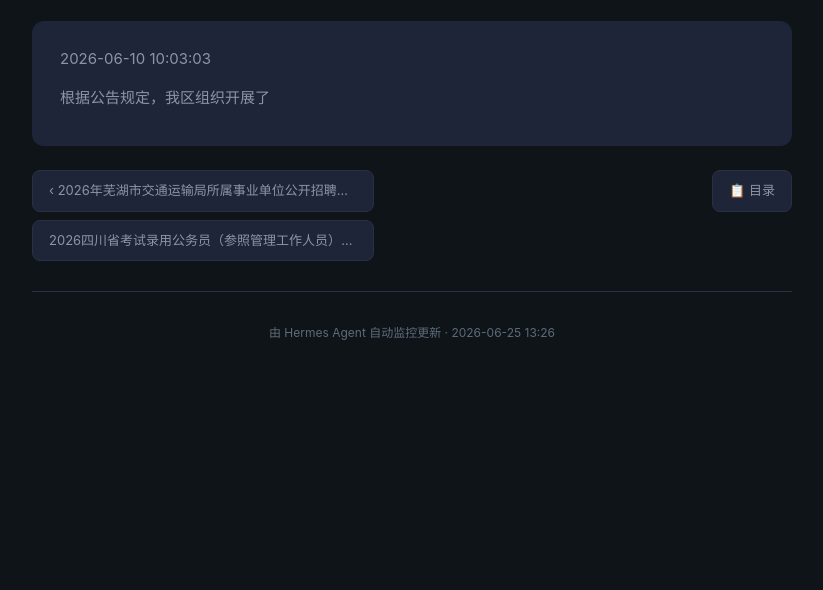
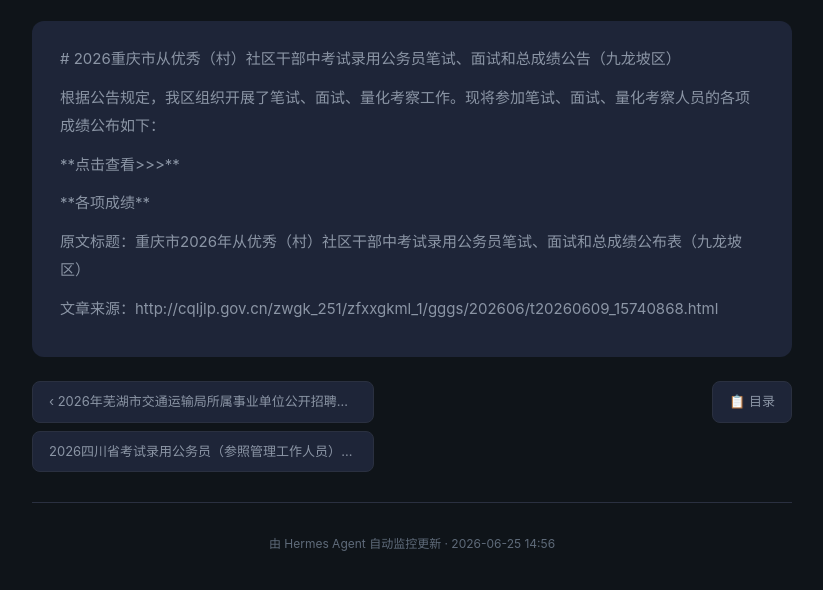
Before and after one commit to heiimzy/gongkao-monitor, a plain HTML site: page articles/a0c17764731e.html in a window 1280 px wide. Shown: the part 194-784 px from the top of the page, without its empty margins (228-1051 px from the left). Drawn offline with Linux system fonts and the light colour scheme.

Commit message:
Update a0c17764731e.html

```diff
--- a/articles/a0c17764731e.html
+++ b/articles/a0c17764731e.html
@@ -41,10 +41,14 @@ a{color:var(--ac);text-decoration:none}a:hover{text-decoration:underline}
 <a href="https://www.offcn.com/cqgwy/2026/0610/29222.html" target="_blank" rel="noopener">原文链接 ↗</a>
 </div>
 </div>
-<div class="article-body"><p>2026-06-10 10:03:03</p>
-<p>根据公告规定，我区组织开展了</p></div>
+<div class="article-body"><p># 2026重庆市从优秀（村）社区干部中考试录用公务员笔试、面试和总成绩公告（九龙坡区）</p>
+<p>根据公告规定，我区组织开展了笔试、面试、量化考察工作。现将参加笔试、面试、量化考察人员的各项成绩公布如下：</p>
+<p>**点击查看&gt;&gt;&gt;**</p>
+<p>**各项成绩**</p>
+<p>原文标题：重庆市2026年从优秀（村）社区干部中考试录用公务员笔试、面试和总成绩公布表（九龙坡区）</p>
+<p>文章来源：http://cqljlp.gov.cn/zwgk_251/zfxxgkml_1/gggs/202606/t20260609_15740868.html</p></div>
 <div class="nav-row"><a href="55d422e2495d.html" class="nav-btn">‹ 2026年芜湖市交通运输局所属事业单位公开招聘编外工作人员综</a><a href="../index.html" class="nav-btn">📋 目录</a><a href="2f4174f57c7c.html" class="nav-btn">2026四川省考试录用公务员（参照管理工作人员）补充录用报名 ›</a></div>
-<div class="ft">由 Hermes Agent 自动监控更新 · 2026-06-25 13:26</div>
+<div class="ft">由 Hermes Agent 自动监控更新 · 2026-06-25 14:56</div>
 </div>
 </body>
 </html>
```
